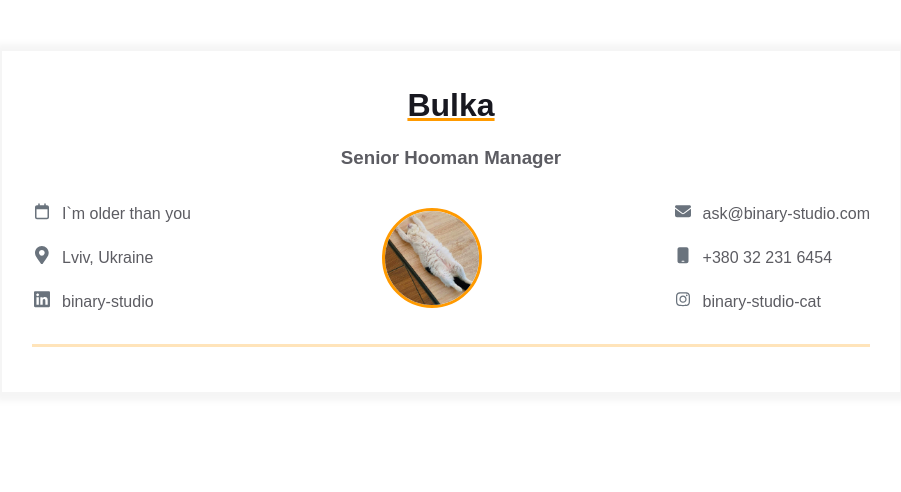
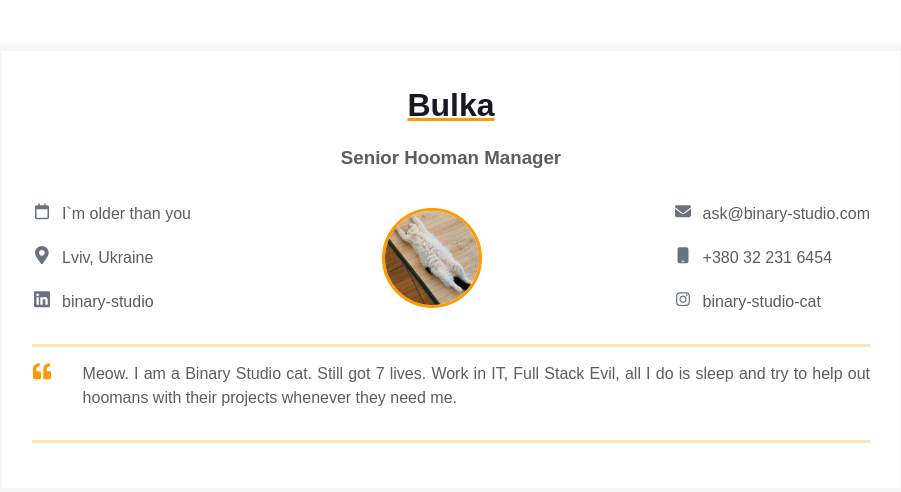
Before and after one commit to VERONlKA/homepage, a plain HTML site: page index.html in a window 1280 px wide. Shown: the whole page, without its empty margins (189-1090 px from the left). Drawn offline with Linux system fonts and the light colour scheme.

Commit message:
Add intro block in index.html

```diff
--- a/index.html
+++ b/index.html
@@ -137,6 +137,37 @@
               </div>
             </div>
           </div>
+
+          <div class="container">
+            <div class="resume__block">
+              <div class="intro">
+                <div class="intro__icon-wrapper">
+                  <svg
+                    class="intro__icon"
+                    xmlns="http://www.w3.org/2000/svg"
+                    viewBox="0 0 512 512"
+                  >
+                    <path
+                      d="M464 256h-80v-64c0-35.3 28.7-64 64-64h8c13.3 0 24-10.7
+                      24-24V56c0-13.3-10.7-24-24-24h-8c-88.4 0-160 71.6-160 160v240c0
+                      26.5 21.5 48 48 48h128c26.5 0 48-21.5
+                      48-48V304c0-26.5-21.5-48-48-48zm-288 0H96v-64c0-35.3 28.7-64
+                      64-64h8c13.3 0 24-10.7 24-24V56c0-13.3-10.7-24-24-24h-8C71.6
+                      32 0 103.6 0 192v240c0 26.5 21.5 48 48 48h128c26.5 0 48-21.5
+                      48-48V304c0-26.5-21.5-48-48-48z"
+                    ></path>
+                  </svg>
+                </div>
+                <p class="intro_text">
+                  Meow. I am a Binary Studio cat. Still got 7 lives. Work in IT,
+                  Full Stack Evil, all I do is sleep and try to help out hoomans
+                  with their projects whenever they need me.
+                </p>
+              </div>
+            </div>
+          </div>
+        </div>
+
       </main>
   </body>
 </html>
```
